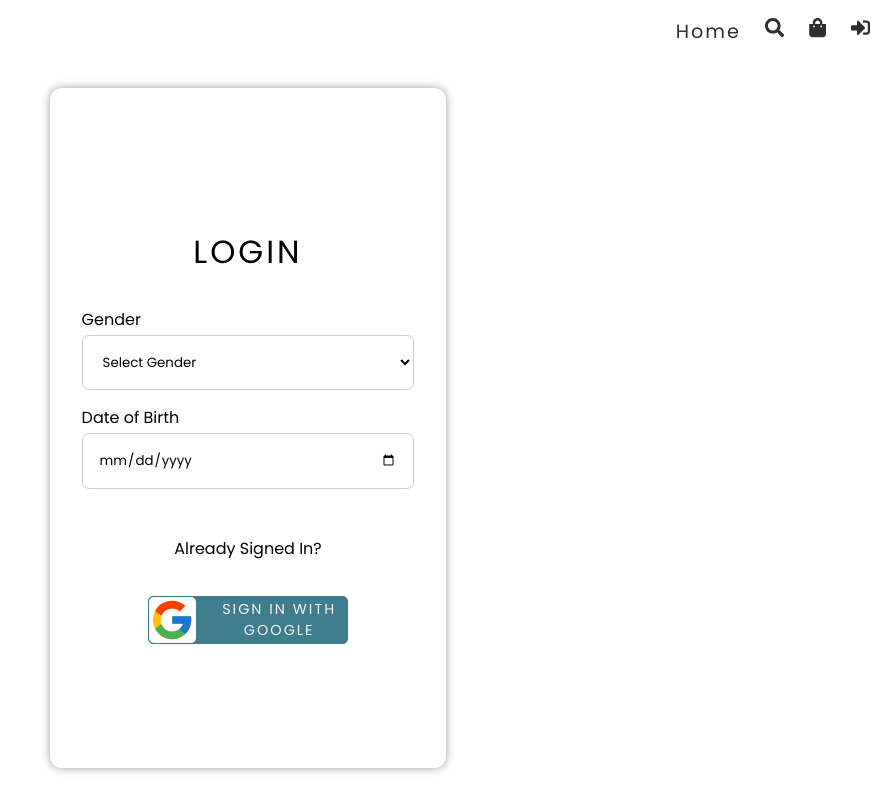
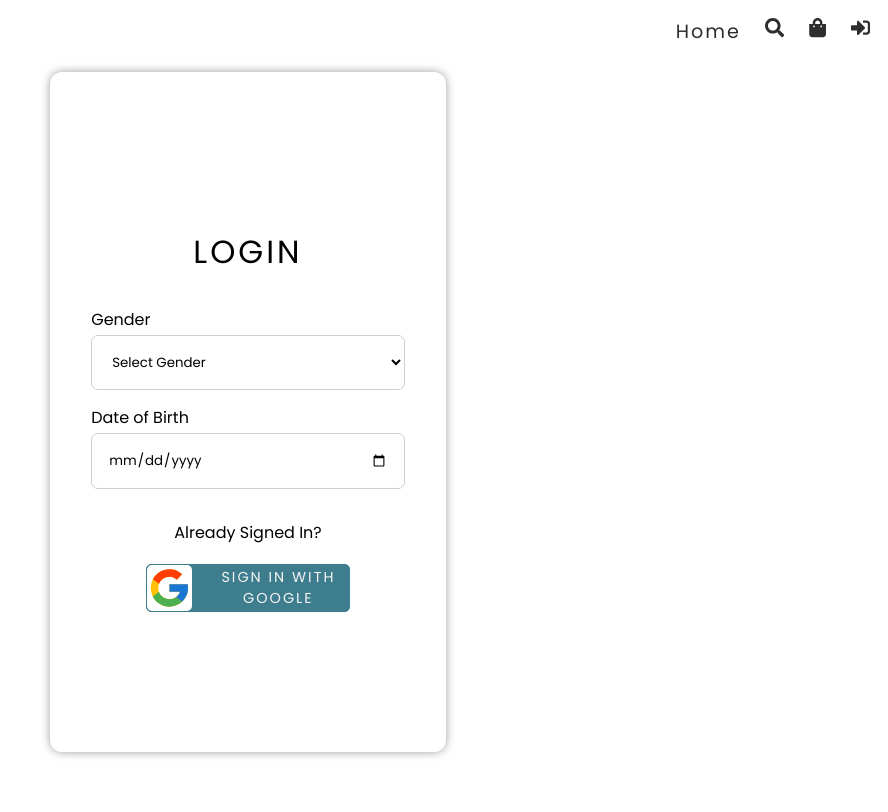
Before and after one commit to BilalKhaalid/shopZilla-client, a React (Vite) app: page /login in a window 1280 px wide. Shown: the top 812 px of the page, without its empty margins (392-1280 px from the left). Built offline with nearby package versions, Linux system fonts and the light colour scheme; no server answers.

Commit message:
css issue

```diff
--- a/src/styles/login.scss
+++ b/src/styles/login.scss
@@ -6,12 +6,12 @@
     width: 90%;
     height: 85%;
     max-width: 31vw; /* Use vw instead of px */
-    padding: 2rem;
+    padding: 2.6rem;
     @include baseShadow;
     border-radius: 12px;
     @include flex(column, center, stretch);
     position: absolute;
-    top: 5.5rem;
+    top: 4.5rem;
 
     > div {
       width: 100%;
@@ -24,10 +24,10 @@
       }
       > p {
         text-align: center;
-        margin: 2rem;
+        margin: 1rem;
       }
       > button {
-        width: 60%;
+        width: 65%;
         margin: auto;
         height: 3rem;
         @include button(unset, 5px, rgb(62, 125, 142), whitesmoke);
@@ -37,13 +37,12 @@
       }
       svg {
         background-color: white;
-        width: 33%;
+        width: 30%;
         height: 100%;
         border-radius: 5px;
       }
 
       > span {
-        width: 100%;
         text-align: center;
       }
     }
```
